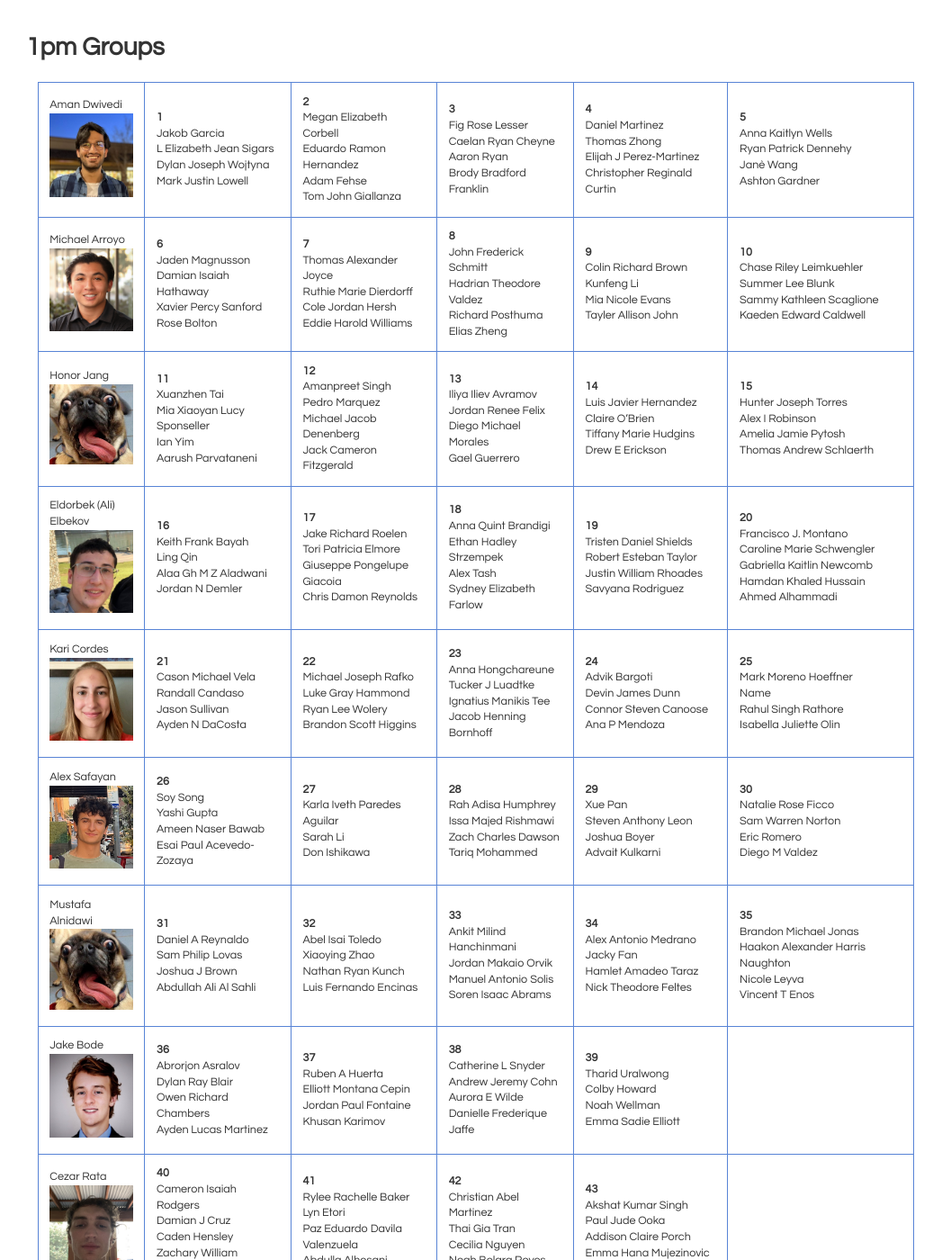
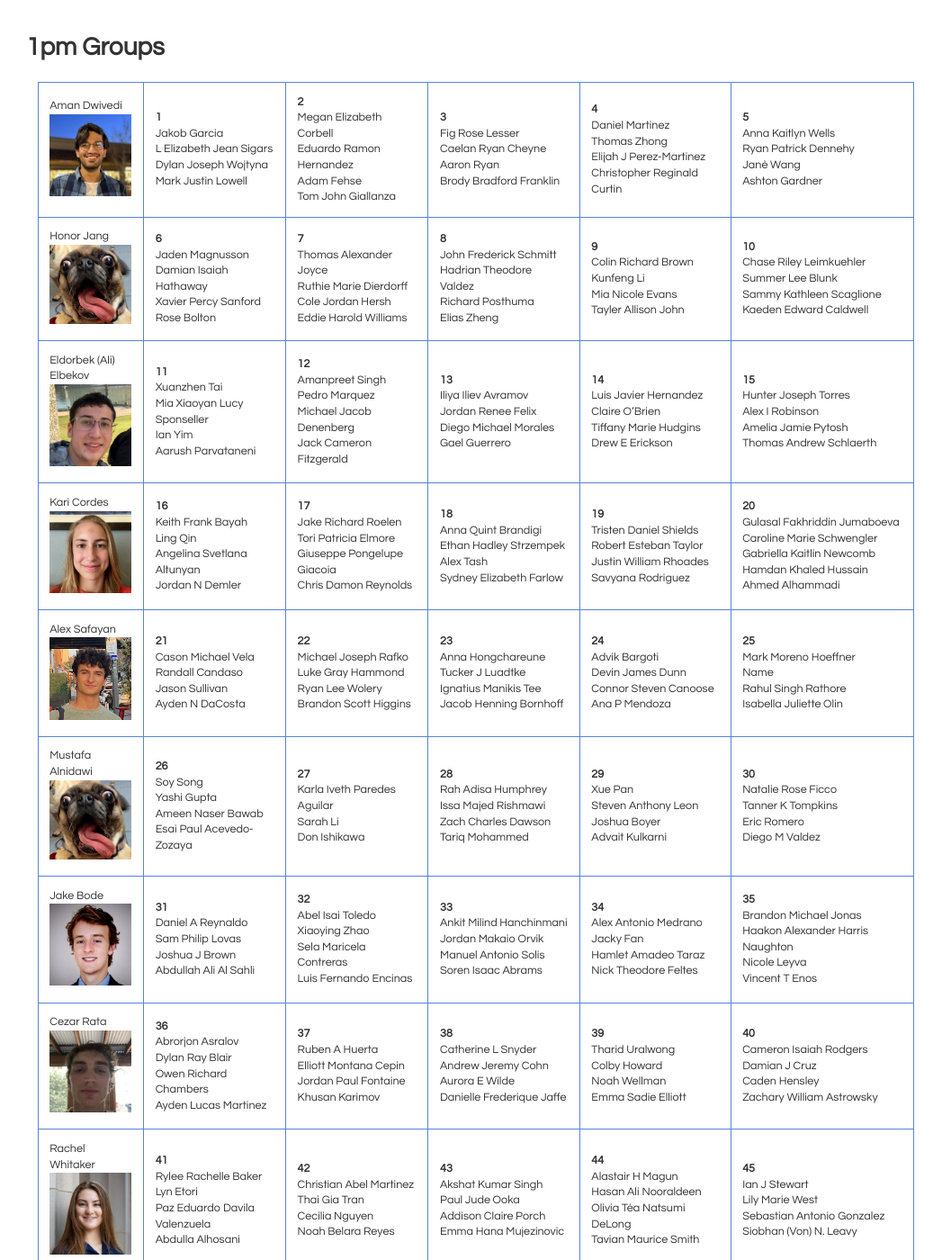
Before and after one commit to bddicken/cs110fall2022website, a Jekyll site: the page built from groups/benGroups/index.md, in a window 1280 px wide and 1400 px high. Shown: the whole window at 90% size, without its empty margins (111-1158 px from the left). Built offline with Jekyll 4.4.1, drawn with Linux system fonts in a browser that asks for light colours; some of the changed text lies outside the part shown.

Commit message:
Update groups for 1pm section

```diff
--- a/groups/benGroups/index.md
+++ b/groups/benGroups/index.md
@@ -6,15 +6,14 @@ title: Groups
 # 1pm Groups
 
 |Aman Dwivedi<br><img src="../../images/adwivedi.jpeg" class="taimg" />|**1**<br>Jakob Garcia<br>L Elizabeth Jean Sigars<br>Dylan Joseph Wojtyna<br>Mark Justin Lowell<br>|**2**<br>Megan Elizabeth Corbell<br>Eduardo Ramon Hernandez<br>Adam Fehse<br>Tom John Giallanza<br>|**3**<br>Fig Rose Lesser<br>Caelan Ryan Cheyne<br>Aaron Ryan<br>Brody Bradford Franklin<br>|**4**<br>Daniel Martinez<br>Thomas Zhong<br>Elijah J Perez-Martinez<br>Christopher Reginald Curtin<br>|**5**<br>Anna Kaitlyn Wells<br>Ryan Patrick Dennehy<br>Janè Wang<br>Ashton Gardner<br>|
-|Michael Arroyo<br><img src="../../images/marroyo.jpg" class="taimg" />|**6**<br>Jaden Magnusson<br>Damian Isaiah Hathaway<br>Xavier Percy Sanford<br>Rose Bolton<br>|**7**<br>Thomas Alexander Joyce<br>Ruthie Marie Dierdorff<br>Cole Jordan Hersh<br>Eddie Harold Williams<br>|**8**<br>John Frederick Schmitt<br>Hadrian Theodore Valdez<br>Richard Posthuma<br>Elias Zheng<br>|**9**<br>Colin Richard Brown<br>Kunfeng Li<br>Mia Nicole Evans<br>Tayler Allison John<br>|**10**<br>Chase Riley Leimkuehler<br>Summer Lee Blunk<br>Sammy Kathleen Scaglione<br>Kaeden Edward Caldwell<br>|
-|Honor Jang<br><img src="../../images/dog.png" class="taimg" />|**11**<br>Xuanzhen Tai<br>Mia Xiaoyan Lucy Sponseller<br>Ian Yim<br>Aarush Parvataneni<br>|**12**<br>Amanpreet Singh<br>Pedro Marquez<br>Michael Jacob Denenberg<br>Jack Cameron Fitzgerald<br>|**13**<br>Iliya Iliev Avramov<br>Jordan Renee Felix<br>Diego Michael Morales<br>Gael Guerrero<br>|**14**<br>Luis Javier Hernandez<br>Claire O'Brien<br>Tiffany Marie Hudgins<br>Drew E Erickson<br>|**15**<br>Hunter Joseph Torres<br>Alex I Robinson<br>Amelia Jamie Pytosh<br>Thomas Andrew Schlaerth<br>|
-|Eldorbek (Ali) Elbekov<br><img src="../../images/aelbekov.jpg" class="taimg" />|**16**<br>Keith Frank Bayah<br>Ling Qin<br>Alaa Gh M Z Aladwani<br>Jordan N Demler<br>|**17**<br>Jake Richard Roelen<br>Tori Patricia Elmore<br>Giuseppe Pongelupe Giacoia<br>Chris Damon Reynolds<br>|**18**<br>Anna Quint Brandigi<br>Ethan Hadley Strzempek<br>Alex Tash<br>Sydney Elizabeth Farlow<br>|**19**<br>Tristen Daniel Shields<br>Robert Esteban Taylor<br>Justin William Rhoades<br>Savyana Rodriguez<br>|**20**<br>Francisco J. Montano<br>Caroline Marie Schwengler<br>Gabriella Kaitlin Newcomb<br>Hamdan Khaled Hussain Ahmed Alhammadi<br>|
-|Kari Cordes<br><img src="../../images/kcordes.png" class="taimg" />|**21**<br>Cason Michael Vela<br>Randall Candaso<br>Jason Sullivan<br>Ayden N DaCosta<br>|**22**<br>Michael Joseph Rafko<br>Luke Gray Hammond<br>Ryan Lee Wolery<br>Brandon Scott Higgins<br>|**23**<br>Anna Hongchareune<br>Tucker J Luadtke<br>Ignatius Manikis Tee<br>Jacob Henning Bornhoff<br>|**24**<br>Advik Bargoti<br>Devin James Dunn<br>Connor Steven Canoose<br>Ana P Mendoza<br>|**25**<br>Mark Moreno Hoeffner<br>Name<br>Rahul Singh Rathore<br>Isabella Juliette Olin<br>|
-|Alex Safayan<br><img src="../../images/asafayan.png" class="taimg" />|**26**<br>Soy Song<br>Yashi Gupta<br>Ameen Naser Bawab<br>Esai Paul Acevedo-Zozaya<br>|**27**<br>Karla Iveth Paredes Aguilar<br>Sarah Li<br>Don Ishikawa<br>|**28**<br>Rah Adisa Humphrey<br>Issa Majed Rishmawi<br>Zach Charles Dawson<br>Tariq Mohammed<br>|**29**<br>Xue Pan<br>Steven Anthony Leon<br>Joshua Boyer<br>Advait Kulkarni<br>|**30**<br>Natalie Rose Ficco<br>Sam Warren Norton<br>Eric Romero<br>Diego M Valdez<br>|
-|Mustafa Alnidawi<br><img src="../../images/dog.png" class="taimg" />|**31**<br>Daniel A Reynaldo<br>Sam Philip Lovas<br>Joshua J Brown<br>Abdullah Ali Al Sahli<br>|**32**<br>Abel Isai Toledo<br>Xiaoying Zhao<br>Nathan Ryan Kunch<br>Luis Fernando Encinas<br>|**33**<br>Ankit Milind Hanchinmani<br>Jordan Makaio Orvik<br>Manuel Antonio Solis<br>Soren Isaac Abrams<br>|**34**<br>Alex Antonio Medrano<br>Jacky Fan<br>Hamlet Amadeo Taraz<br>Nick Theodore Feltes<br>|**35**<br>Brandon Michael Jonas<br>Haakon Alexander Harris Naughton<br>Nicole Leyva<br>Vincent T Enos<br>|
-|Jake Bode<br><img src="../../images/jbode.jpeg" class="taimg" />|**36**<br>Abrorjon Asralov<br>Dylan Ray Blair<br>Owen Richard Chambers<br>Ayden Lucas Martinez<br>|**37**<br>Ruben A Huerta<br>Elliott Montana Cepin<br>Jordan Paul Fontaine<br>Khusan Karimov<br>|**38**<br>Catherine L Snyder<br>Andrew Jeremy Cohn<br>Aurora E Wilde<br>Danielle Frederique Jaffe<br>|**39**<br>Tharid Uralwong<br>Colby Howard<br>Noah Wellman<br>Emma Sadie Elliott<br>|
-|Cezar Rata<br><img src="../../images/crata.jpeg" class="taimg" />|**40**<br>Cameron Isaiah Rodgers<br>Damian J Cruz<br>Caden Hensley<br>Zachary William Astrowsky<br>|**41**<br>Rylee Rachelle Baker<br>Lyn Etori<br>Paz Eduardo Davila Valenzuela<br>Abdulla Alhosani<br>|**42**<br>Christian Abel Martinez<br>Thai Gia Tran<br>Cecilia Nguyen<br>Noah Belara Reyes<br>|**43**<br>Akshat Kumar Singh<br>Paul Jude Ooka<br>Addison Claire Porch<br>Emma Hana Mujezinovic<br>|
-|Rachel Whitaker<br><img src="../../images/rwhitaker.jpg" class="taimg" />|**44**<br>Alastair H Magun<br>Hailan Fu<br>Olivia Téa Natsumi DeLong<br>Tavian Maurice Smith<br>|**45**<br>Ian J Stewart<br>Lily Marie West<br>Sebastian Antonio Gonzalez<br>Siobhan (Von) N. Leavy<br>|**46**<br>Amyra Azhel White<br>Kory M Smith<br>Mel A Kinghorn<br>Elba Priscilla Vera Caicedo<br>|**47**<br>Andrew William Muyanja<br>Alec William Condes Schmitt<br>Hery Yamil Aguirre<br>Cate Yip<br>|
-|Victoria Santos<br><img src="../../images/vsantos.jpg" class="taimg" />|**48**<br>Nina Bang<br>Sydney Lynn Enos<br>Aidan Maurice Carrier<br>Olivia Jean Dodge<br>|**49**<br>Jesse Ryan Oved<br>Aidan Ryan Tucker<br>Ellen Lee Jesina<br>Ashley Desmond<br>|**50**<br>Brian John Prieve<br>Nathan James Osborne<br>Elle Marguerite Kalamaris<br>Brandon Yang<br>|**51**<br>Anthony Daniel Castillo<br>Elise Bushra<br>Annabel Lee Paulson<br>Keon Howard<br>|
-|Alankrit Moses<br><img src="../../images/dog.png" class="taimg" />|**52**<br>Nate Ronald Mayerle<br>Jaidon Edward McIntosh-Cassa<br>Taeven Wade Peterson<br>Benjamin Julian Montanez<br>|**53**<br>Randy Duvall Deshown Edwards<br>Colton Glen Hooper<br>Diego Xavier Glenn<br>Gabe Isaias Hernandez<br>|**54**<br>Michaela Ochieng<br>Nate Thomas Hull<br>Sean Timothy Paterick<br>Jeanette Chavez Save<br>|**55**<br>Chloe Blake<br>Hanga Andras-Letanovszky<br>Alyssa Terri Shand Pomerleau<br>Jason Mitchell Cantor<br>|
+|Honor Jang<br><img src="../../images/dog.png" class="taimg" />|**6**<br>Jaden Magnusson<br>Damian Isaiah Hathaway<br>Xavier Percy Sanford<br>Rose Bolton<br>|**7**<br>Thomas Alexander Joyce<br>Ruthie Marie Dierdorff<br>Cole Jordan Hersh<br>Eddie Harold Williams<br>|**8**<br>John Frederick Schmitt<br>Hadrian Theodore Valdez<br>Richard Posthuma<br>Elias Zheng<br>|**9**<br>Colin Richard Brown<br>Kunfeng Li<br>Mia Nicole Evans<br>Tayler Allison John<br>|**10**<br>Chase Riley Leimkuehler<br>Summer Lee Blunk<br>Sammy Kathleen Scaglione<br>Kaeden Edward Caldwell<br>|
+|Eldorbek (Ali) Elbekov<br><img src="../../images/aelbekov.jpg" class="taimg" />|**11**<br>Xuanzhen Tai<br>Mia Xiaoyan Lucy Sponseller<br>Ian Yim<br>Aarush Parvataneni<br>|**12**<br>Amanpreet Singh<br>Pedro Marquez<br>Michael Jacob Denenberg<br>Jack Cameron Fitzgerald<br>|**13**<br>Iliya Iliev Avramov<br>Jordan Renee Felix<br>Diego Michael Morales<br>Gael Guerrero<br>|**14**<br>Luis Javier Hernandez<br>Claire O'Brien<br>Tiffany Marie Hudgins<br>Drew E Erickson<br>|**15**<br>Hunter Joseph Torres<br>Alex I Robinson<br>Amelia Jamie Pytosh<br>Thomas Andrew Schlaerth<br>|
+|Kari Cordes<br><img src="../../images/kcordes.png" class="taimg" />|**16**<br>Keith Frank Bayah<br>Ling Qin<br>Angelina Svetlana Altunyan<br>Jordan N Demler<br>|**17**<br>Jake Richard Roelen<br>Tori Patricia Elmore<br>Giuseppe Pongelupe Giacoia<br>Chris Damon Reynolds<br>|**18**<br>Anna Quint Brandigi<br>Ethan Hadley Strzempek<br>Alex Tash<br>Sydney Elizabeth Farlow<br>|**19**<br>Tristen Daniel Shields<br>Robert Esteban Taylor<br>Justin William Rhoades<br>Savyana Rodriguez<br>|**20**<br>Gulasal Fakhriddin Jumaboeva<br>Caroline Marie Schwengler<br>Gabriella Kaitlin Newcomb<br>Hamdan Khaled Hussain Ahmed Alhammadi<br>|
+|Alex Safayan<br><img src="../../images/asafayan.png" class="taimg" />|**21**<br>Cason Michael Vela<br>Randall Candaso<br>Jason Sullivan<br>Ayden N DaCosta<br>|**22**<br>Michael Joseph Rafko<br>Luke Gray Hammond<br>Ryan Lee Wolery<br>Brandon Scott Higgins<br>|**23**<br>Anna Hongchareune<br>Tucker J Luadtke<br>Ignatius Manikis Tee<br>Jacob Henning Bornhoff<br>|**24**<br>Advik Bargoti<br>Devin James Dunn<br>Connor Steven Canoose<br>Ana P Mendoza<br>|**25**<br>Mark Moreno Hoeffner<br>Name<br>Rahul Singh Rathore<br>Isabella Juliette Olin<br>|
+|Mustafa Alnidawi<br><img src="../../images/dog.png" class="taimg" />|**26**<br>Soy Song<br>Yashi Gupta<br>Ameen Naser Bawab<br>Esai Paul Acevedo-Zozaya<br>|**27**<br>Karla Iveth Paredes Aguilar<br>Sarah Li<br>Don Ishikawa<br>|**28**<br>Rah Adisa Humphrey<br>Issa Majed Rishmawi<br>Zach Charles Dawson<br>Tariq Mohammed<br>|**29**<br>Xue Pan<br>Steven Anthony Leon<br>Joshua Boyer<br>Advait Kulkarni<br>|**30**<br>Natalie Rose Ficco<br>Tanner K Tompkins<br>Eric Romero<br>Diego M Valdez<br>|
+|Jake Bode<br><img src="../../images/jbode.jpeg" class="taimg" />|**31**<br>Daniel A Reynaldo<br>Sam Philip Lovas<br>Joshua J Brown<br>Abdullah Ali Al Sahli<br>|**32**<br>Abel Isai Toledo<br>Xiaoying Zhao<br>Sela Maricela Contreras<br>Luis Fernando Encinas<br>|**33**<br>Ankit Milind Hanchinmani<br>Jordan Makaio Orvik<br>Manuel Antonio Solis<br>Soren Isaac Abrams<br>|**34**<br>Alex Antonio Medrano<br>Jacky Fan<br>Hamlet Amadeo Taraz<br>Nick Theodore Feltes<br>|**35**<br>Brandon Michael Jonas<br>Haakon Alexander Harris Naughton<br>Nicole Leyva<br>Vincent T Enos<br>|
+|Cezar Rata<br><img src="../../images/crata.jpeg" class="taimg" />|**36**<br>Abrorjon Asralov<br>Dylan Ray Blair<br>Owen Richard Chambers<br>Ayden Lucas Martinez<br>|**37**<br>Ruben A Huerta<br>Elliott Montana Cepin<br>Jordan Paul Fontaine<br>Khusan Karimov<br>|**38**<br>Catherine L Snyder<br>Andrew Jeremy Cohn<br>Aurora E Wilde<br>Danielle Frederique Jaffe<br>|**39**<br>Tharid Uralwong<br>Colby Howard<br>Noah Wellman<br>Emma Sadie Elliott<br>|**40**<br>Cameron Isaiah Rodgers<br>Damian J Cruz<br>Caden Hensley<br>Zachary William Astrowsky<br>|
+|Rachel Whitaker<br><img src="../../images/rwhitaker.jpg" class="taimg" />|**41**<br>Rylee Rachelle Baker<br>Lyn Etori<br>Paz Eduardo Davila Valenzuela<br>Abdulla Alhosani<br>|**42**<br>Christian Abel Martinez<br>Thai Gia Tran<br>Cecilia Nguyen<br>Noah Belara Reyes<br>|**43**<br>Akshat Kumar Singh<br>Paul Jude Ooka<br>Addison Claire Porch<br>Emma Hana Mujezinovic<br>|**44**<br>Alastair H Magun<br>Hasan Ali Nooraldeen<br>Olivia Téa Natsumi DeLong<br>Tavian Maurice Smith<br>|**45**<br>Ian J Stewart<br>Lily Marie West<br>Sebastian Antonio Gonzalez<br>Siobhan (Von) N. Leavy<br>|
+|Victoria Santos<br><img src="../../images/vsantos.jpg" class="taimg" />|**46**<br>Amyra Azhel White<br>Kory M Smith<br>Mel A Kinghorn<br>Elba Priscilla Vera Caicedo<br>|**47**<br>Andrew William Muyanja<br>Alec William Condes Schmitt<br>Hery Yamil Aguirre<br>Cate Yip<br>|**48**<br>Nina Bang<br>Sydney Lynn Enos<br>Aidan Maurice Carrier<br>Olivia Jean Dodge<br>|**49**<br>Jesse Ryan Oved<br>Aidan Ryan Tucker<br>Ellen Lee Jesina<br>Ashley Desmond<br>|**50**<br>Chase A Kent<br>Nathan James Osborne<br>Elle Marguerite Kalamaris<br>Brandon Yang<br>|
+|Alankrit Moses<br><img src="../../images/dog.png" class="taimg" />|**51**<br>Anthony Daniel Castillo<br>Elise Bushra<br>Caeden Christopher Motle<br>Keon Howard<br>|**52**<br>Nate Ronald Mayerle<br>Jaidon Edward McIntosh-Cassa<br>Taeven Wade Peterson<br>Benjamin Julian Montanez<br>|**53**<br>Randy Duvall Deshown Edwards<br>Colton Glen Hooper<br>Diego Xavier Glenn<br>Gabe Isaias Hernandez<br>|**54**<br>Lailani Marie Yepiz<br>Nate Thomas Hull<br>Sean Timothy Paterick<br>James Qian<br>|**55**<br>Chloe Blake<br>Hanga Andras-Letanovszky<br>Alyssa Terri Shand Pomerleau<br>Jason Mitchell Cantor<br>|
 |Anthony Hsu<br><img src="../../images/ahsu.jpeg" class="taimg" />|**56**<br>Daniel Parker Smith<br>Sam Tucker<br>Ethan A Olla<br>Arun Kumar Srivastava<br>|**57**<br>Luke Michael Franzen<br>Carlos Arturo Fuentes<br>Eilon Weiner<br>Evan Michael Marquez<br>|**58**<br>Jonah Thomas Kirby<br>Andrew Cardenas<br>Jaxon Spencer Phillips<br>Jeremy Howard Newhouse<br>|**59**<br>AJ Joseph Cronin<br>"Eli James<br>Taisha Valeria Butanda Arredondo<br>Aaron Rex McCray<br>Thabo Masilela<br>|
```
